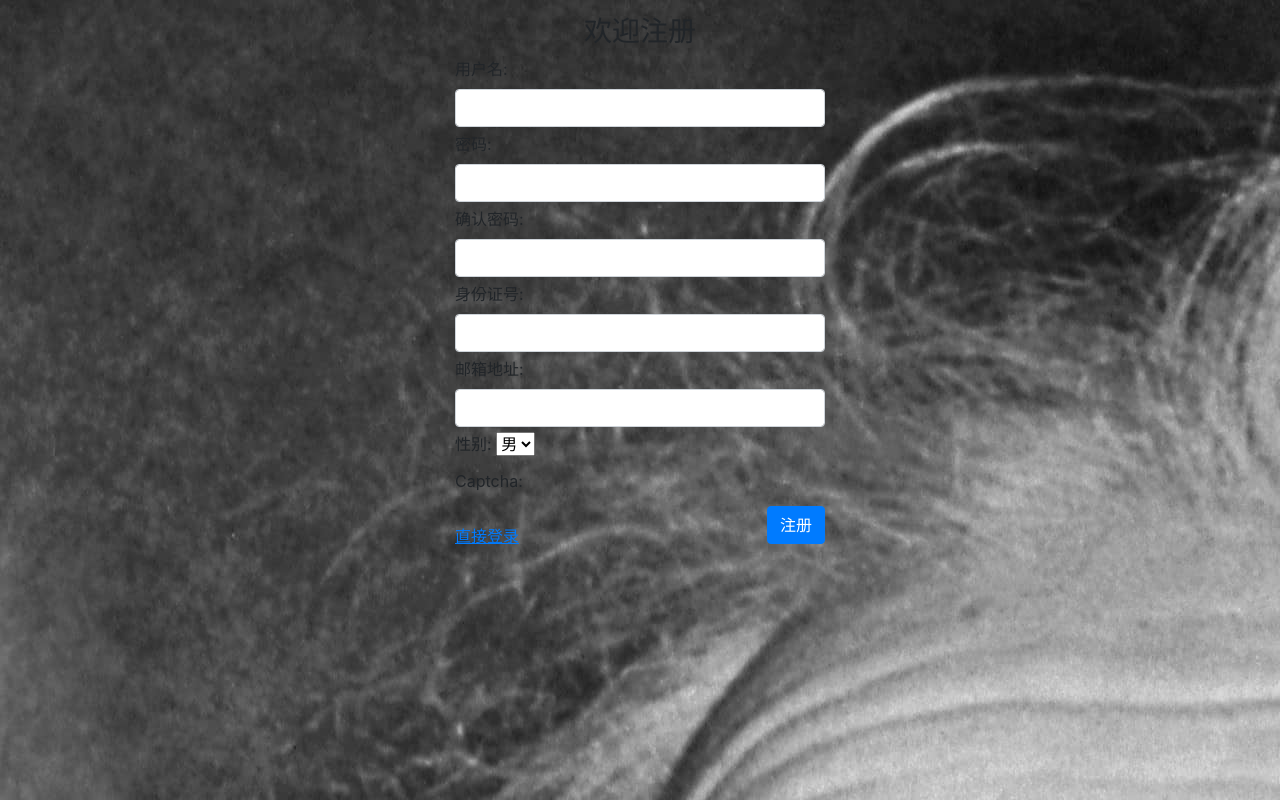
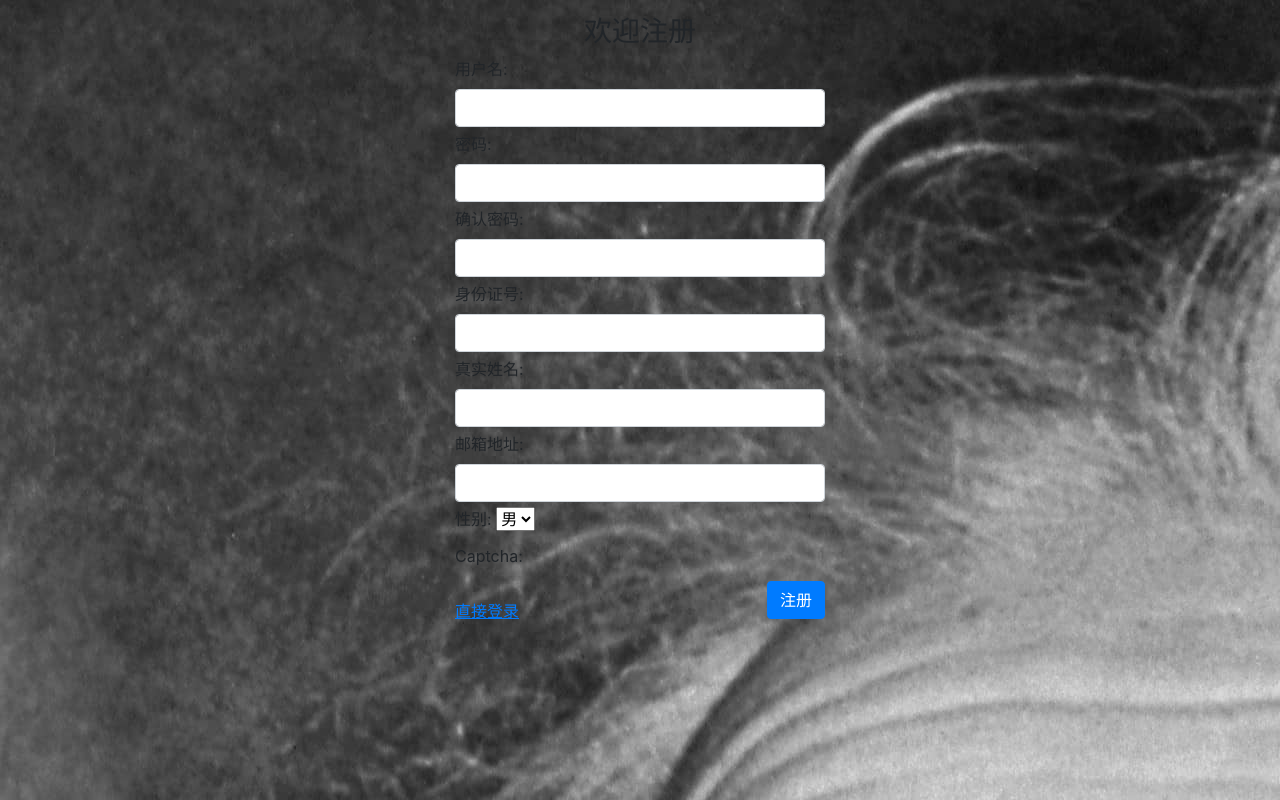
Before and after one commit to BFlameSwift/AirplaneReservationSystem, a Django app: page /register/ in a window 1280 px wide. Run offline with Django 3.2, Linux system fonts and the light colour scheme; some libraries are stand-ins or nearby versions.

Commit message:
update models real_name

```diff
--- a/kernel/views.py
+++ b/kernel/views.py
@@ -1,3 +1,6 @@
 from django.shortcuts import render
 
 # Create your views here.
+
+from background.models import Flight,Order
+from login.models import User
--- a/login/forms.py
+++ b/login/forms.py
@@ -19,6 +19,7 @@ class RegisterForm(forms.Form):
     password1 = forms.CharField(label="密码", max_length=256, widget=forms.PasswordInput(attrs={'class': 'form-control'}))
     password2 = forms.CharField(label="确认密码", max_length=256,
                                 widget=forms.PasswordInput(attrs={'class': 'form-control'}))
+    real_name= forms.CharField(label="真实姓名", max_length=128, widget=forms.TextInput(attrs={'class': 'form-control'}))
     email = forms.EmailField(label="邮箱地址", widget=forms.EmailInput(attrs={'class': 'form-control'}))
     sex = forms.ChoiceField(label='性别', choices=gender)
     Id_number = forms.CharField(max_length=20,
--- a/login/models.py
+++ b/login/models.py
@@ -21,6 +21,7 @@ class User(models.Model):
 
     id = models.AutoField(primary_key=True)
     name = models.CharField(max_length=128, unique=True,verbose_name="用户名")
+    real_name = models.CharField(max_length=128,blank=True,verbose_name="真实姓名")
     password = models.CharField(max_length=256,verbose_name="密码")
     email = models.EmailField(unique=True,verbose_name="邮箱")
     sex = models.CharField(max_length=32, choices=gender, default="男",verbose_name="邮箱")
--- a/login/templates/login/register.html
+++ b/login/templates/login/register.html
@@ -42,6 +42,10 @@
                       {{ register_form.Id_number.label_tag }}
                       {{ register_form.Id_number }}
                   </div>
+                <div class="form-group">
+                      {{ register_form.real_name.label_tag }}
+                      {{ register_form.real_name }}
+                  </div>
                   <div class="form-group">
                       {{ register_form.email.label_tag }}
                       {{ register_form.email }}
--- a/login/views.py
+++ b/login/views.py
@@ -83,7 +83,7 @@ def register(request):
             email = register_form.cleaned_data.get('email')
             sex = register_form.cleaned_data.get('sex')
             Id_number = register_form.cleaned_data.get('Id_number')
-
+            real_name = register_form.cleaned_data.get('real_name')
             if password1 != password2:
                 message = '两次输入的密码不同！'
                 return render(request, 'login/register.html', locals())
@@ -104,6 +104,7 @@ def register(request):
                 new_user.sex = sex
                 new_user.Id_number = Id_number
                 new_user.credit_rating = '2'
+                new_user.real_name = real_name
                 new_user.save()
 
                 code = make_confirm_string(new_user)
```
Also changed, not shown: background/migrations/0017_alter_order_flight_type.py (added), login/migrations/0014_auto_20210522_1422.py (added).
